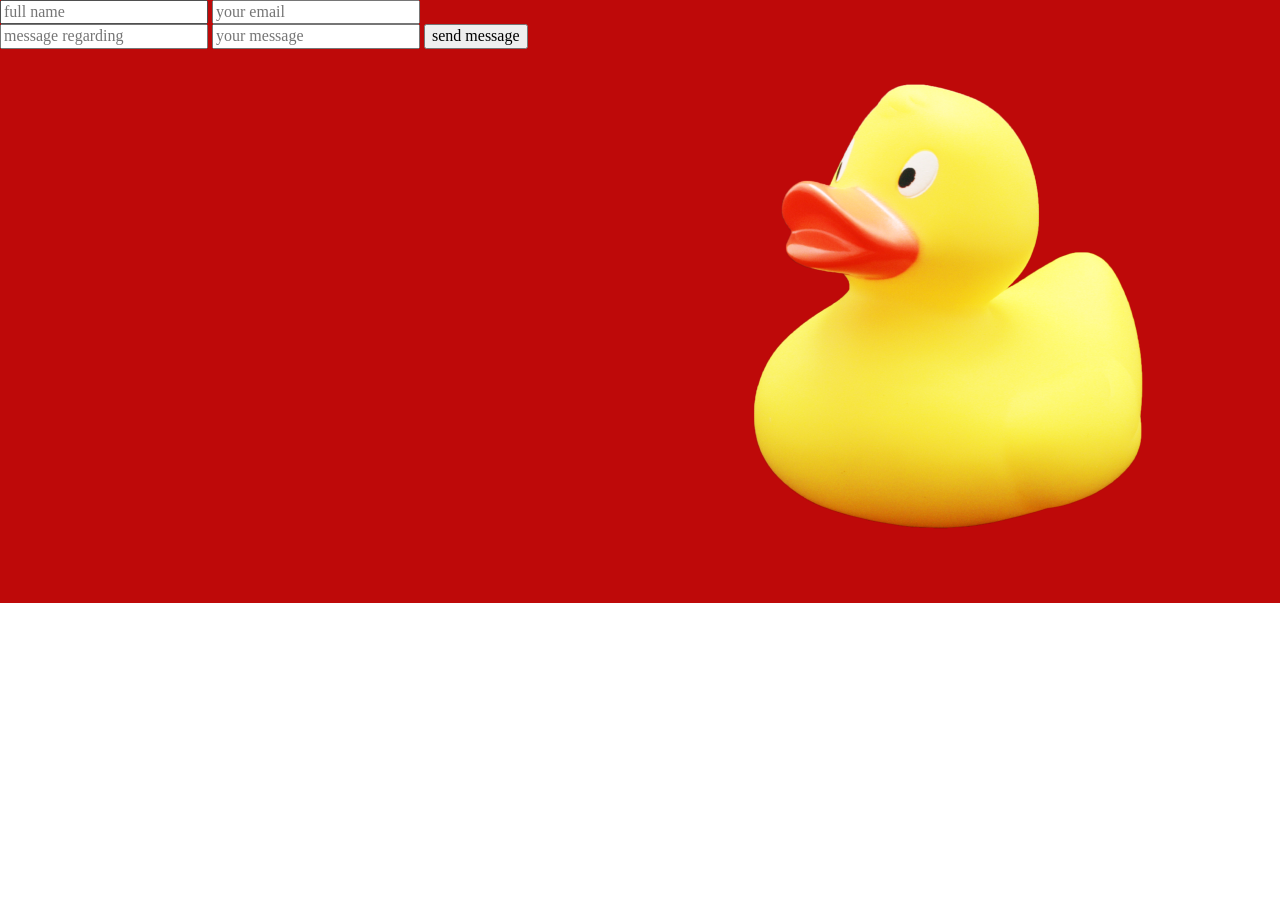
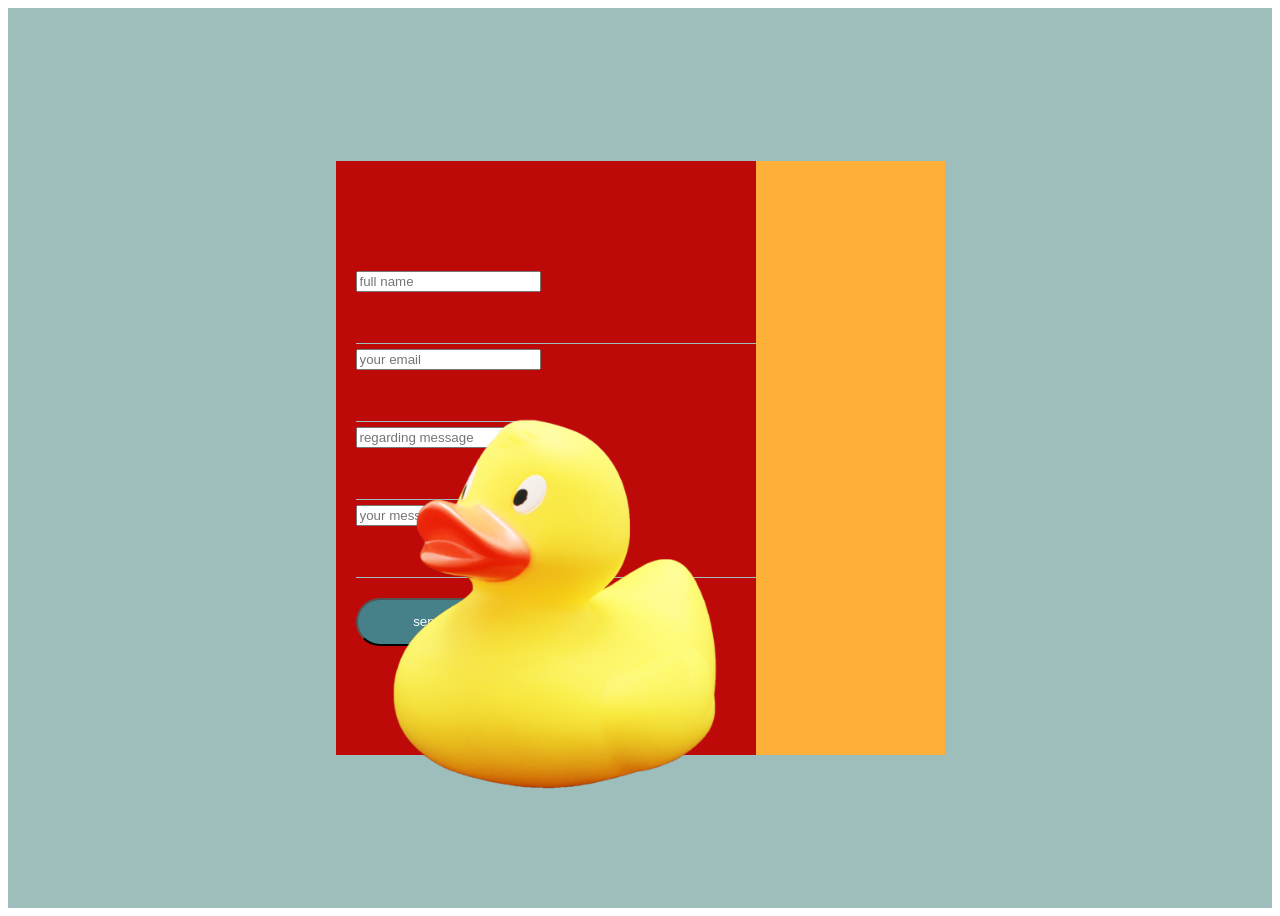
Before and after one commit to assofiejakobsson/form-test, a plain HTML site: page index.html in a window 1280 px wide. Before the commit the page ends 800 px from the top, so only its background shows below. Drawn offline with nearby package versions, Linux system fonts and the light colour scheme; files that its build step writes are made by us from their sources.

Commit message:
form test

```diff
--- a/index.html
+++ b/index.html
@@ -5,23 +5,34 @@
     <meta http-equiv="X-UA-Compatible" content="IE=edge">
     <meta name="viewport" content="width=device-width, initial-scale=1.0">
     <link rel="stylesheet" href="styles/index.css">
-    <link rel="stylesheet" href="styles/normalize.css">
     <title>Document</title>
 </head>
 <body>
+    <section class="container">
         <div class="reck">
             <div class="form">
                 <form action="">
+                    <div class="name">
                        <input type="name" placeholder="full name">
+                    </div>
+                    <div class="email">
                         <input type="email" placeholder="your email">
-                <input type="message regarding" placeholder="message regarding">
+                    </div>
+                    <div class="regarding">
+                        <input type="message regarding" placeholder="regarding message">
+                    </div>
+                    <div class="message">
                        <input type="message" placeholder="your message">
-                 <button type="send message">send message</button>
+                    </div>
+                    <button class="btn" type="send message">send messege</button>
                 </form>
             </div>
-        <div class="img__duck"></div><img src="images/duck.png" alt="duck" title="yellow plastic duck" >
+            <div class="reck-">
+                <div class="img__duck">
+                    <img src="images/duck.png" alt="duck" title="yellow plastic duck" >
                 </div>
-    <div class="reck-"></div>
-
+            </div>
+        </div>
+    </section>
 </body>
 </html>
--- a/pages/index.css
+++ /dev/null
@@ -1,25 +0,0 @@
-.body {
-    background-color: #BE0909;
-}
-
-.reck {
-    display: flex;
-    background-color: #BE0909;
-
-
-}
-
-.form {
-    display: flex;
-    flex-direction: column;
-    justify-content: space-between;
-
-}
-
-.img__duck {
-
-}
-
-.reck- {
-
-}
--- /dev/null
+++ b/styles/index.css
@@ -0,0 +1,95 @@
+.container {
+    display: flex;
+    flex-wrap: wrap;
+    justify-content: space-evenly;
+    align-items: center;
+    max-width: 1440px;
+    width: 100%;
+    min-height: 900px;
+    background-color: #9DBEBB;
+}
+
+.reck {
+    display: flex;
+    background-color: #BE0909;
+    max-width: 609px;
+    width: 100%;
+    min-height: 594px;
+    /*Width: 954px;
+    Height: 594px;*/
+
+}
+
+.form {
+    display: flex;
+    align-items: center;
+    align-content: space-between;
+    margin-left: 20px;
+
+}
+
+.name {
+
+    max-width: 400px;
+    width: 100%;
+    min-height: 72px;
+    border-bottom: solid #9DBEBB 1px;
+
+}
+
+.email {
+    Width: 160px;
+    Height: 72px;
+    border-bottom: solid #9DBEBB 1px;
+    margin-top: 5px;
+
+
+}
+
+.regarding {
+    Width: 213px;
+    Height: 72px;
+    margin-top: 5px;
+    border-bottom: solid #9DBEBB 1px;
+    color: #ffffff;
+
+
+}
+
+.message {
+    Width: 400px;
+    Height: 72px;
+    margin-top: 5px;
+    border-bottom: solid #9DBEBB 1px;
+}
+
+.btn {
+    justify-content: center;
+    margin-top: 20px;
+    width: 202px;
+    height: 48px;
+    background-color: #468189;
+    border-radius: 40px;
+    color: #ffffff;
+
+}
+
+.img__duck {
+    display: flex;
+    margin-right: 20px;
+    position: absolute;
+    right: 450px;
+    bottom: -50px;
+    width: 530px;
+    height: 500px;
+
+}
+
+.reck- {
+    display: flex;
+    background-color: #FFB039;
+    Width: 345px;
+    Height: 594px;
+
+
+}
```
Also changed, not shown: form.html (deleted), images/duck.png.png (deleted), pages/form.css (deleted), styles/form.css (deleted). Lines whose indentation alone changed are shown as unchanged.
